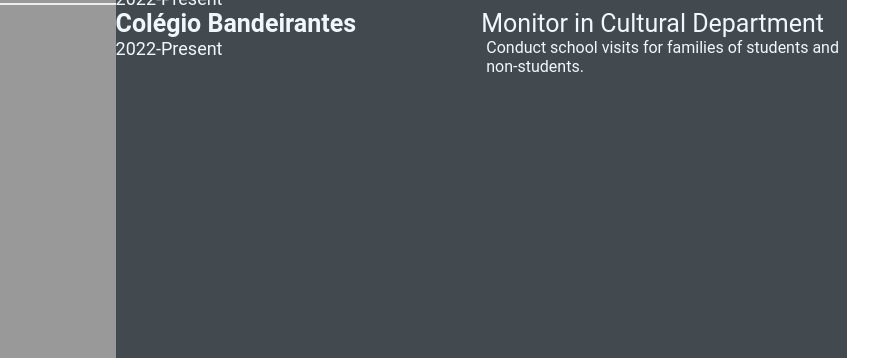
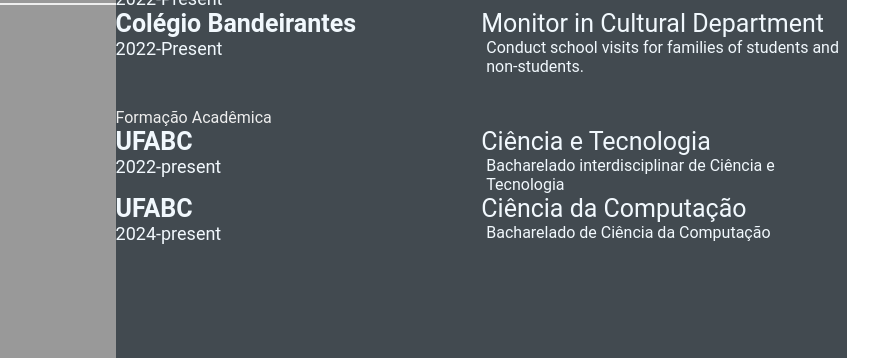
Before and after one commit to Mouque/devweekgit.github.io, a plain HTML site: page index.html in a window 1280 px wide. Shown: the part 320-678 px from the top of the page, 305-1183 px from the left. Drawn offline with Linux system fonts and the light colour scheme.

Commit message:
add academy formation layout (#4)

```diff
--- a/index.html
+++ b/index.html
@@ -1,5 +1,6 @@
 <!DOCTYPE html>
 <html lang="en">
+
 <head>
   <meta charset="UTF-8">
   <meta http-equiv="X-UA-Compatible" content="IE=edge">
@@ -9,6 +10,7 @@
   <link rel="stylesheet" href="style.css">
 
 </head>
+
 <body>
   <main class="resume-contents">
     <section class="left-section">
@@ -32,8 +34,12 @@
         <div class="skills">
           <p class="left-title">Skills</p>
           <ul>
-            <li><p>HTML, CSS, Git & GitHub</p></li>
-            <li><p>Unity3D</p></li>
+            <li>
+              <p>HTML, CSS, Git & GitHub</p>
+            </li>
+            <li>
+              <p>Unity3D</p>
+            </li>
 
           </ul>
 
@@ -82,10 +88,39 @@
 
 
       </section>
+      <section class="education gap">
+        <div class="right-title">Formação Acadêmica</div>
+        <div class="education-contents">
+          <div class="education-left">
+            <p class="education-school-name">UFABC</p>
+            <p class="education-time-period">2022-present</p>
+          </div>
+          <div class="education-right">
+            <p class="education-subject">Ciência e Tecnologia</p>
+            <p class="education-desc">
+              Bacharelado interdisciplinar de Ciência e Tecnologia
+            </p>
+          </div>
+          <div class="education-left">
+            <p class="education-school-name">UFABC</p>
+            <p class="education-time-period">2024-present</p>
+          </div>
+          <div class="education-right">
+            <p class="education-subject">Ciência da Computação</p>
+            <p class="education-desc">
+              Bacharelado de Ciência da Computação
+            </p>
+          </div>
+        </div>
+
+
+      </section>
+
 
     </section>
 
 
   </main>
 </body>
+
 </html>
--- a/style.css
+++ b/style.css
@@ -119,7 +119,7 @@
 }
 
 .exp-time-period,
-.educationp-time-period,
+.education-time-period,
 .awards-time-period {
     font-size: 18px;
 }
```
Lines whose indentation alone changed are shown as unchanged.
